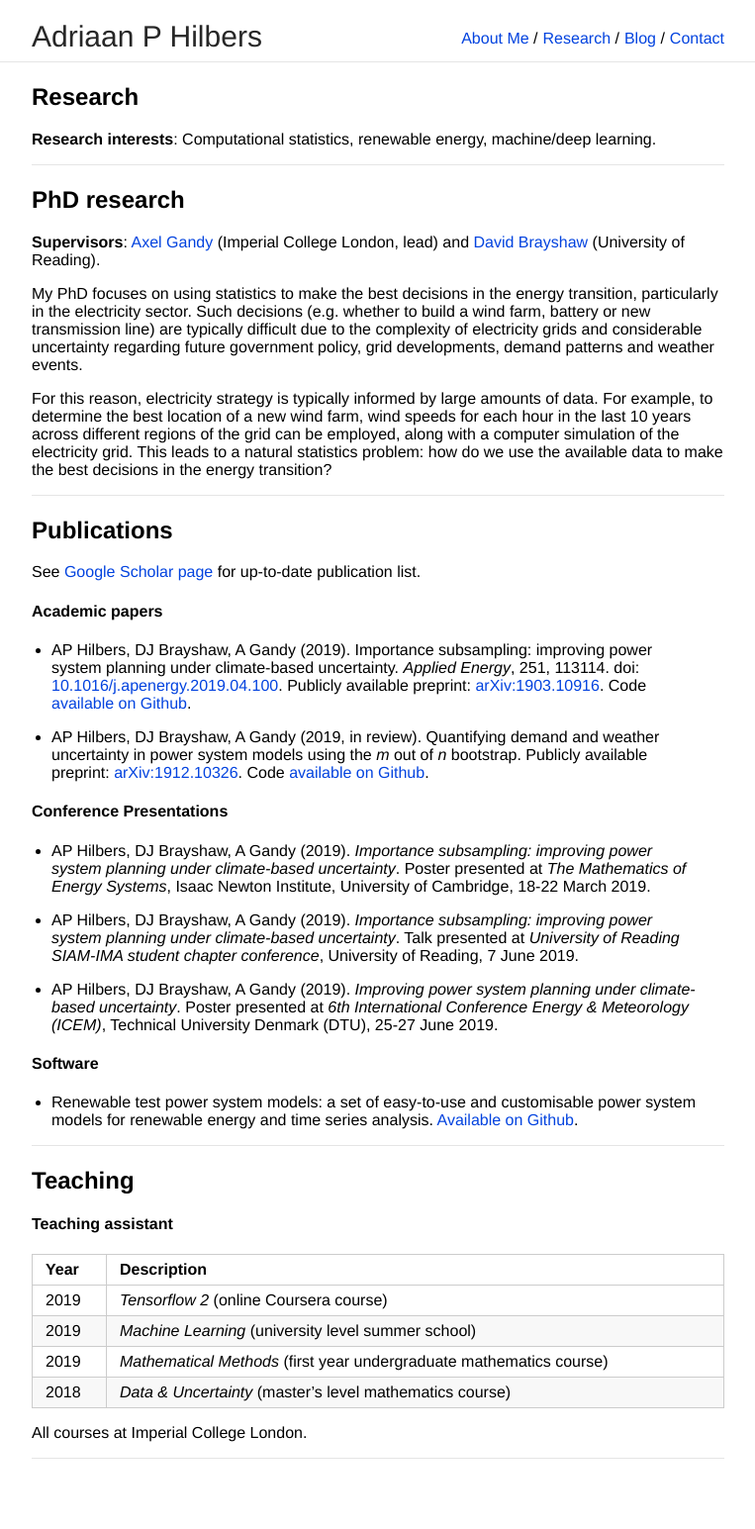
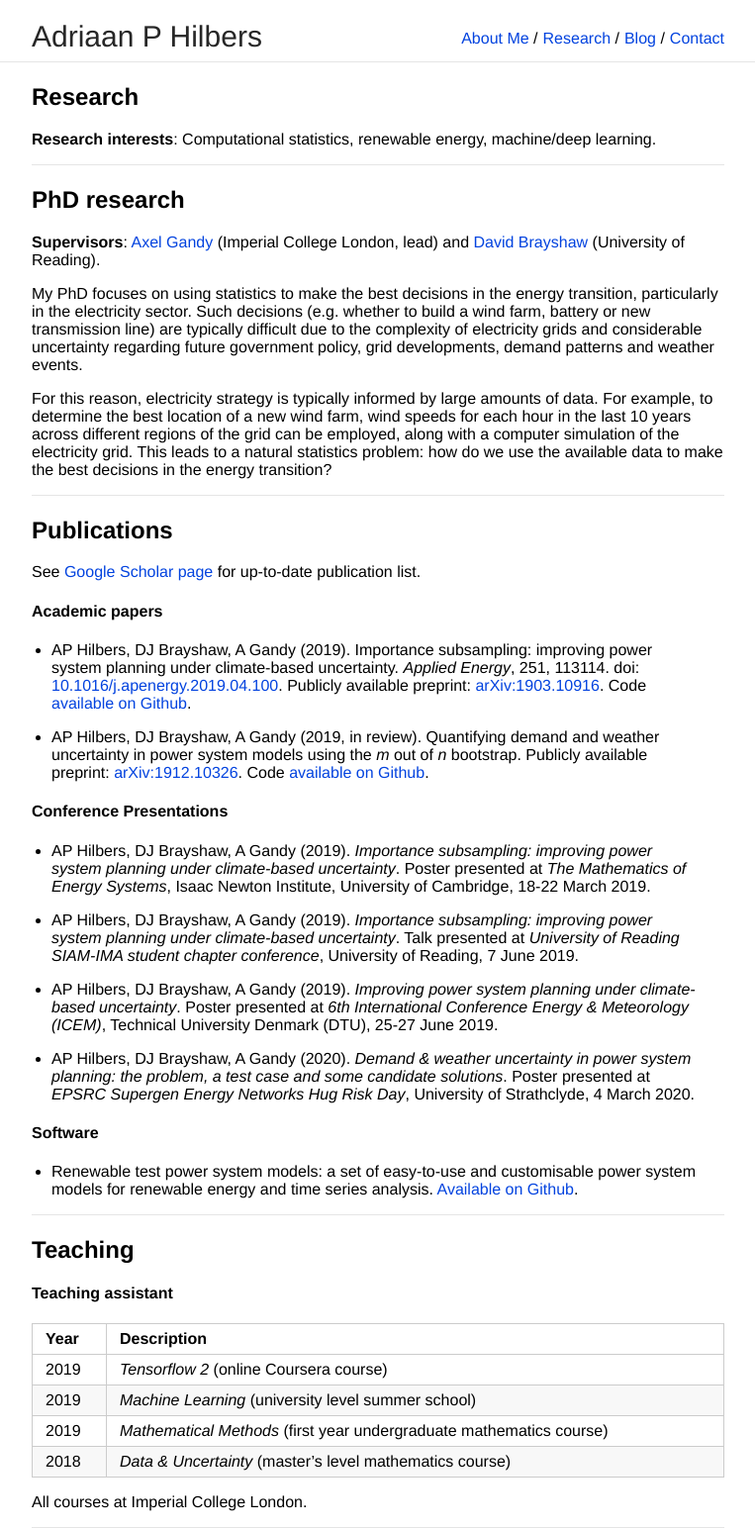
Before and after one commit to ahilbers/ahilbers.github.io, a Jekyll site: the page built from research.md, in a window 1280 px wide. Shown: the whole page at 99% size, without its empty margins (258-1021 px from the left). Built offline with Jekyll 4.4.1, drawn with Linux system fonts in a browser that asks for light colours; our own code applies the rules of GitHub Pages for plain Markdown files; before the commit the page ends 1475 px from its top, so only the background shows below that.

Commit message:
update conference presentations

```diff
--- a/research.md
+++ b/research.md
@@ -44,6 +44,8 @@ See [Google Scholar page](https://scholar.google.com/citations?user=SqSbcwQAAAAJ
 
 * AP Hilbers, DJ Brayshaw, A Gandy (2019). *Improving power system planning under climate-based uncertainty*. Poster presented at *6th International Conference Energy & Meteorology (ICEM)*, Technical University Denmark (DTU), 25-27 June 2019.
 
+* AP Hilbers, DJ Brayshaw, A Gandy (2020). *Demand & weather uncertainty in power system planning: the problem, a test case and some candidate solutions*. Poster presented at *EPSRC Supergen Energy Networks Hug Risk Day*, University of Strathclyde, 4 March 2020.
+
 
 
 #### Software
```
